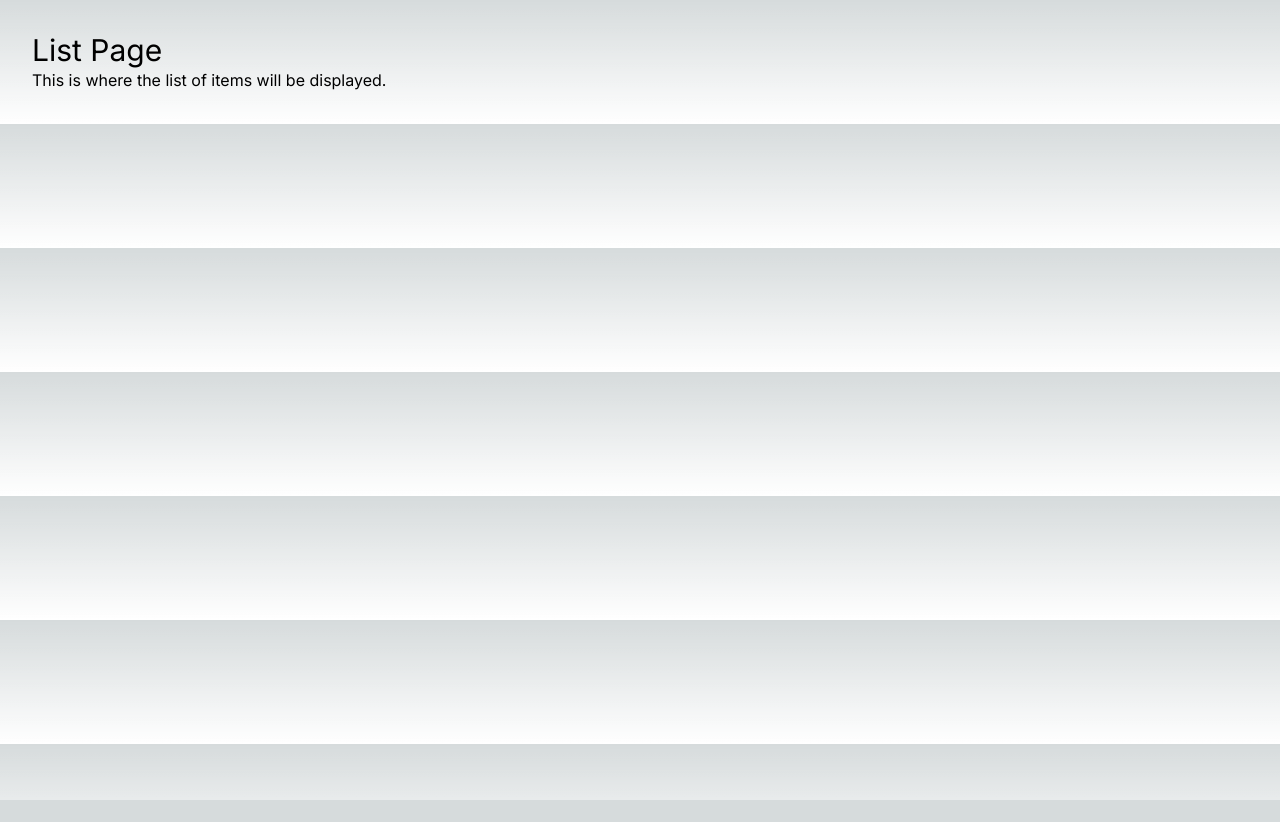
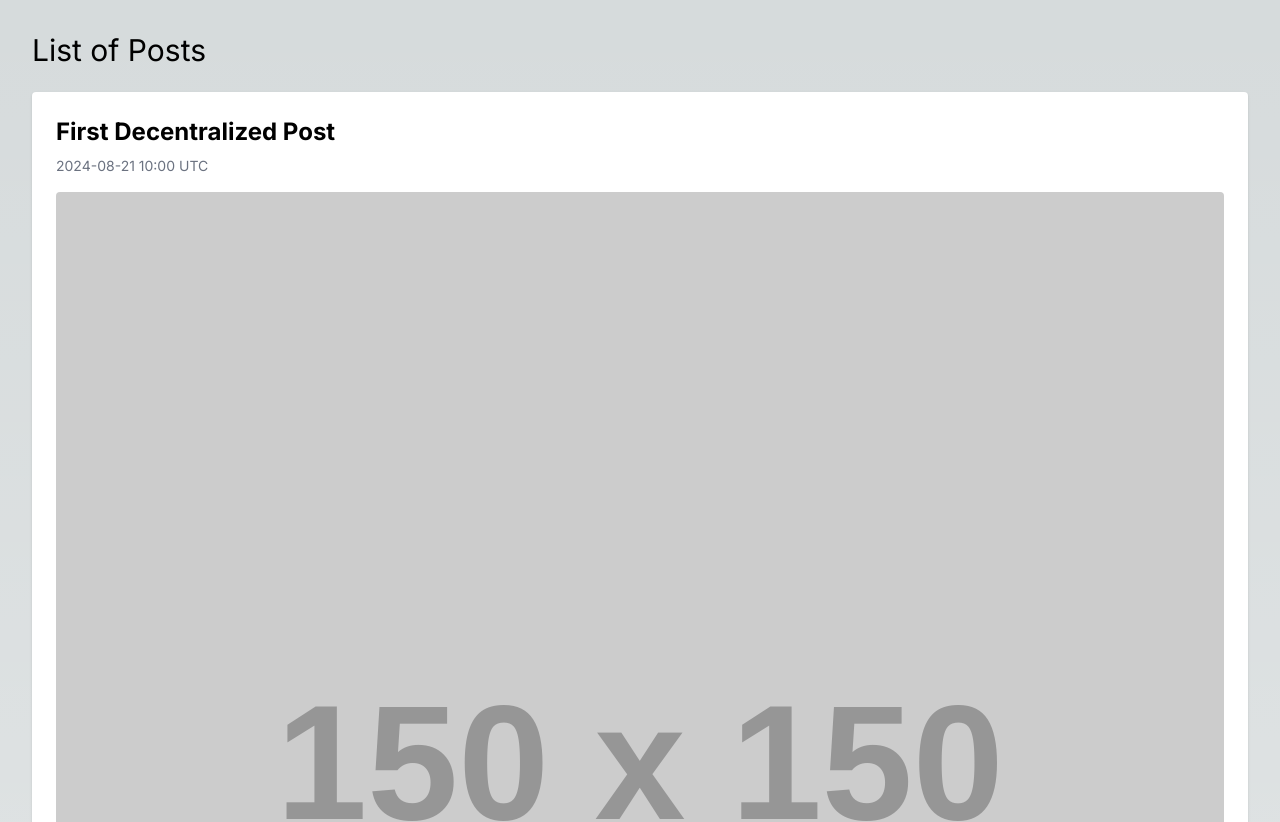
Before and after one commit to monnaliya/Web3-SocialDAppPlatform-2024, a Next.js app in the folder frontend/: page /list in a window 1280 px wide. Shown: the top 822 px of the page. Before the commit the page ends 800 px from the top, so only its background shows below. Built offline with nearby package versions, Linux system fonts and the light colour scheme.

Commit message:
Updated list page with mock post data and layout

```diff
--- a/frontend/app/list/page.tsx
+++ b/frontend/app/list/page.tsx
@@ -1,8 +1,50 @@
 export default function ListPage() {
+    const mockPosts = [
+      {
+        id: 1,
+        title: "First Decentralized Post",
+        time: "2024-08-21 10:00 UTC",
+        content: "This is the content of the first post stored on a decentralized network.",
+        image: "https://via.placeholder.com/150",
+        likes: 12,
+      },
+      {
+        id: 2,
+        title: "Exploring Web3 Social Platforms",
+        time: "2024-08-22 14:30 UTC",
+        content: "Web3 social platforms are changing how we interact online. Here's how...",
+        image: "https://via.placeholder.com/150",
+        likes: 34,
+      },
+      {
+        id: 3,
+        title: "New Features in Web3-SocialDAppPlatform-2024",
+        time: "2024-08-23 09:45 UTC",
+        content: "Today we released some new features that enhance user experience...",
+        image: "https://via.placeholder.com/150",
+        likes: 20,
+      },
+    ];
+
     return (
       <div className="p-8">
-        <h1 className="text-3xl">List Page</h1>
-        <p>This is where the list of items will be displayed.</p>
+        <h1 className="text-3xl mb-6">List of Posts</h1>
+        <div className="space-y-6">
+          {mockPosts.map(post => (
+            <div key={post.id} className="bg-white p-6 rounded shadow">
+              <h2 className="text-2xl font-bold mb-2">{post.title}</h2>
+              <p className="text-gray-500 text-sm mb-4">{post.time}</p>
+              <img src={post.image} alt={post.title} className="w-full h-auto mb-4 rounded" />
+              <p className="mb-4">{post.content}</p>
+              <div className="flex justify-between items-center">
+                <span className="text-gray-600">{post.likes} Likes</span>
+                <button className="bg-blue-500 text-white py-2 px-4 rounded hover:bg-blue-400">
+                  Like
+                </button>
+              </div>
+            </div>
+          ))}
+        </div>
       </div>
     );
-}
+  }
```
